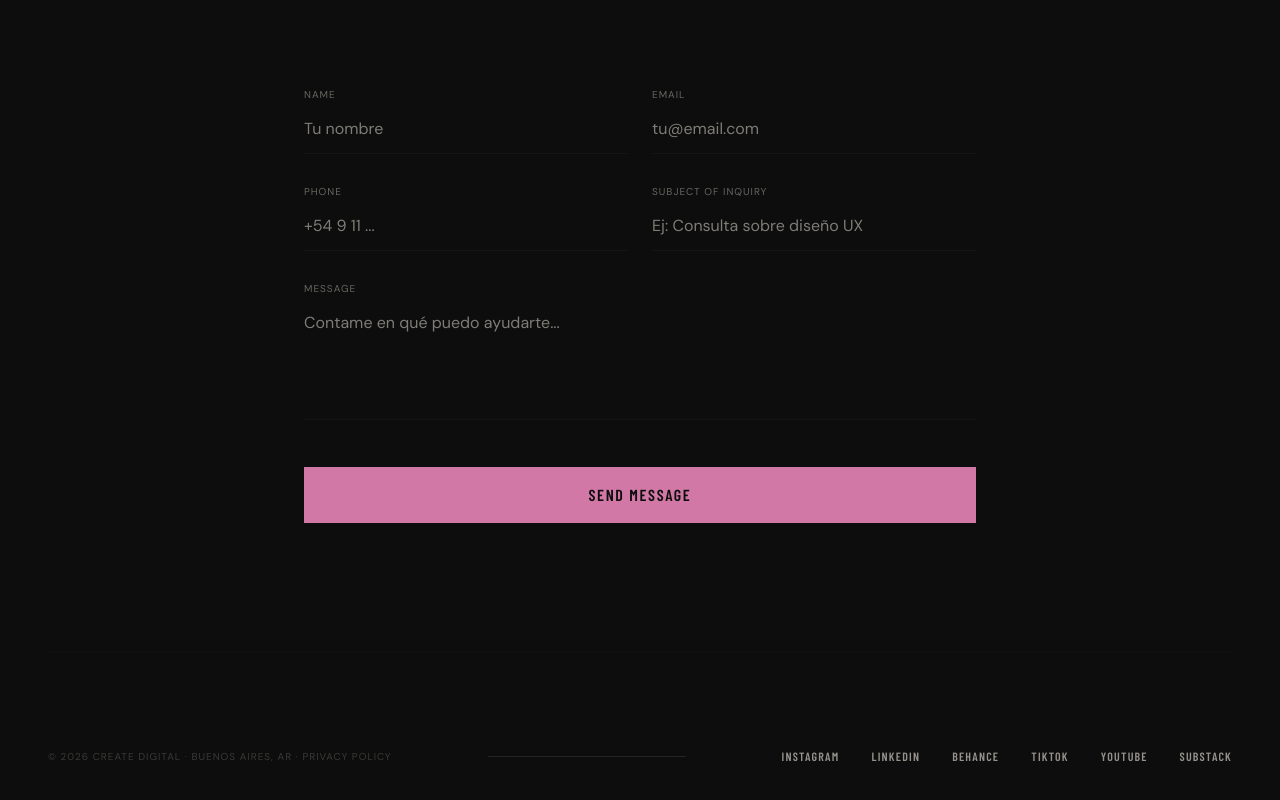
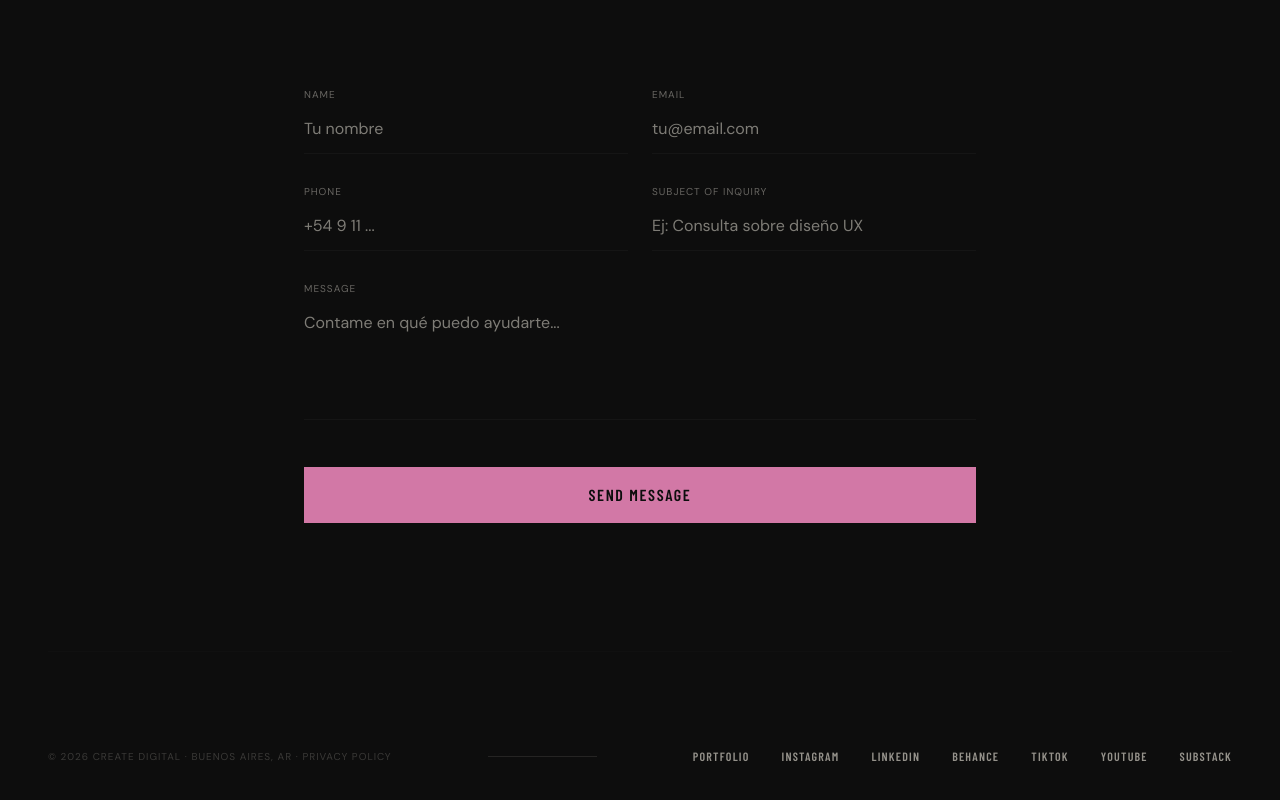
Before and after one commit to bitacoravisualvlog-del/Portfolio, a React (Vite) app: page /es/admin in a window 1280 px wide. Shown: the part 1124-1924 px from the top of the page. Built offline with nearby package versions, Linux system fonts and the light colour scheme; no server answers; the database is empty.

Commit message:
Agregar link al portfolio en el footer

```diff
--- a/src/components/layout/Footer.tsx
+++ b/src/components/layout/Footer.tsx
@@ -8,6 +8,7 @@ export default function Footer() {
   const { t } = useTranslation();
 
   const socialLinks = [
+    { name: 'Portfolio', icon: <Video size={20} />, url: 'https://tinyurl.com/veronicapereyra-portfolio' },
     { name: 'Instagram', icon: <Instagram size={20} />, url: 'https://instagram.com/createdigital_marketing' },
     { name: 'LinkedIn', icon: <Linkedin size={20} />, url: 'https://linkedin.com/in/veronicapereyracarneiro' },
     { name: 'Behance', icon: <Twitter size={20} />, url: 'https://www.behance.net/veronicacarneiro' },
```
